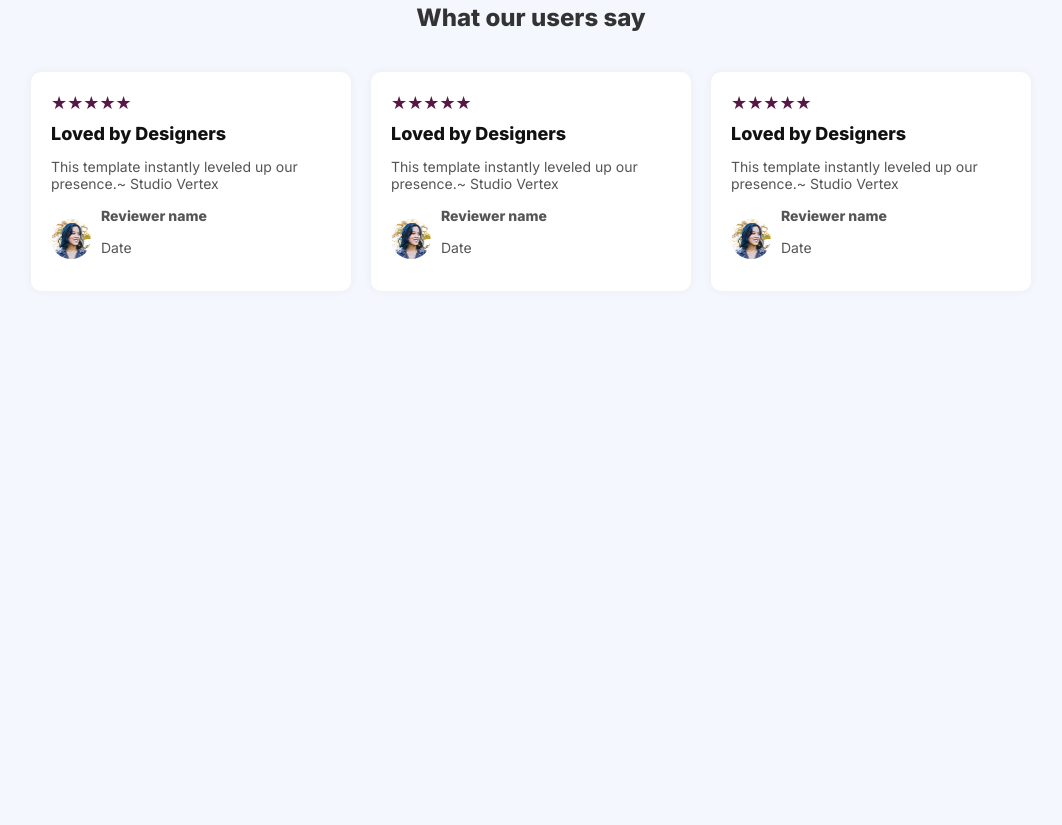
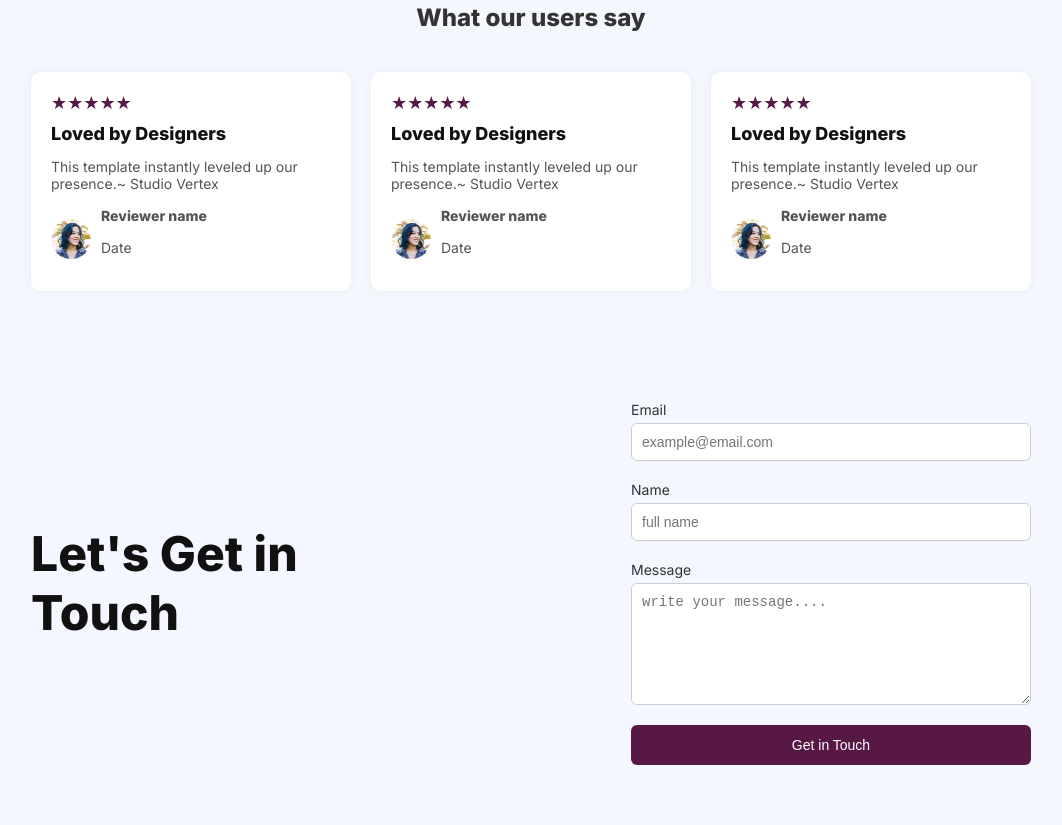
Before and after one commit to AshrafulAlam96/heroAssignmentOne, a plain HTML site: page index.html in a window 1280 px wide. Shown: the part 1477-2302 px from the top of the page, without its empty margins (109-1171 px from the left). Before the commit the page ends 1818 px from the top, so only its background shows below. Drawn offline with Linux system fonts and the light colour scheme; files whose address does not match are found by name.

Commit message:
Contact Section

```diff
--- a/index.html
+++ b/index.html
@@ -101,6 +101,27 @@
         </div>
     </section>
 
+    <!-- Contact Section  -->
+    <section class="contact-section">
+        <div class="contact-container">
+            <div class="contact-text">
+                <h1>Let's Get in<br>Touch</h1>
+            </div>
+            <form class="contact-form">
+                <label for="email">Email</label>
+                <input type="email" id="email" placeholder="example@email.com" required />
+
+                <label for="name">Name</label>
+                <input type="text" id="name" placeholder="full name" required />
+
+                <label for="message">Message</label>
+                <textarea id="message" placeholder="write your message...." required></textarea>
+
+                <button type="submit">Get in Touch</button>
+            </form>
+        </div>
+    </section>
+
    </Main>
    <!-- Main -->
 
--- a/style.css
+++ b/style.css
@@ -255,6 +255,70 @@ body {
     margin: 0;
 }
 
+/* Contact Section  */
+.contact-section {
+    display: flex;
+    justify-content: center;
+    padding: 60px 20px;
+}
+
+.contact-container {
+    display: flex;
+    background-color: #f4f7ff;
+    max-width: 1000px;
+    width: 100%;
+    justify-content: space-between;
+    align-items: center;
+    flex-wrap: wrap;
+}
+
+.contact-text h1 {
+    font-size: 48px;
+    font-weight: 700;
+    color: #111;
+    margin-right: 40px;
+}
+
+.contact-form {
+    display: flex;
+    flex-direction: column;
+    width: 100%;
+    max-width: 400px;
+}
+
+.contact-form label {
+    margin-bottom: 5px;
+    font-size: 14px;
+    color: #333;
+}
+
+.contact-form input,
+.contact-form textarea {
+    padding: 10px;
+    margin-bottom: 20px;
+    border-radius: 6px;
+    border: 1px solid #ccc;
+    font-size: 14px;
+}
+
+.contact-form textarea {
+    height: 100px;
+    resize: vertical;
+}
+
+.contact-form button {
+    background-color: #581845;
+    color: white;
+    padding: 12px;
+    font-size: 14px;
+    border: none;
+    border-radius: 6px;
+    cursor: pointer;
+}
+
+.contact-form button:hover {
+    background-color: #fb5534;
+}
 
 /* Responsive */
 @media (max-width: 768px) {
```
